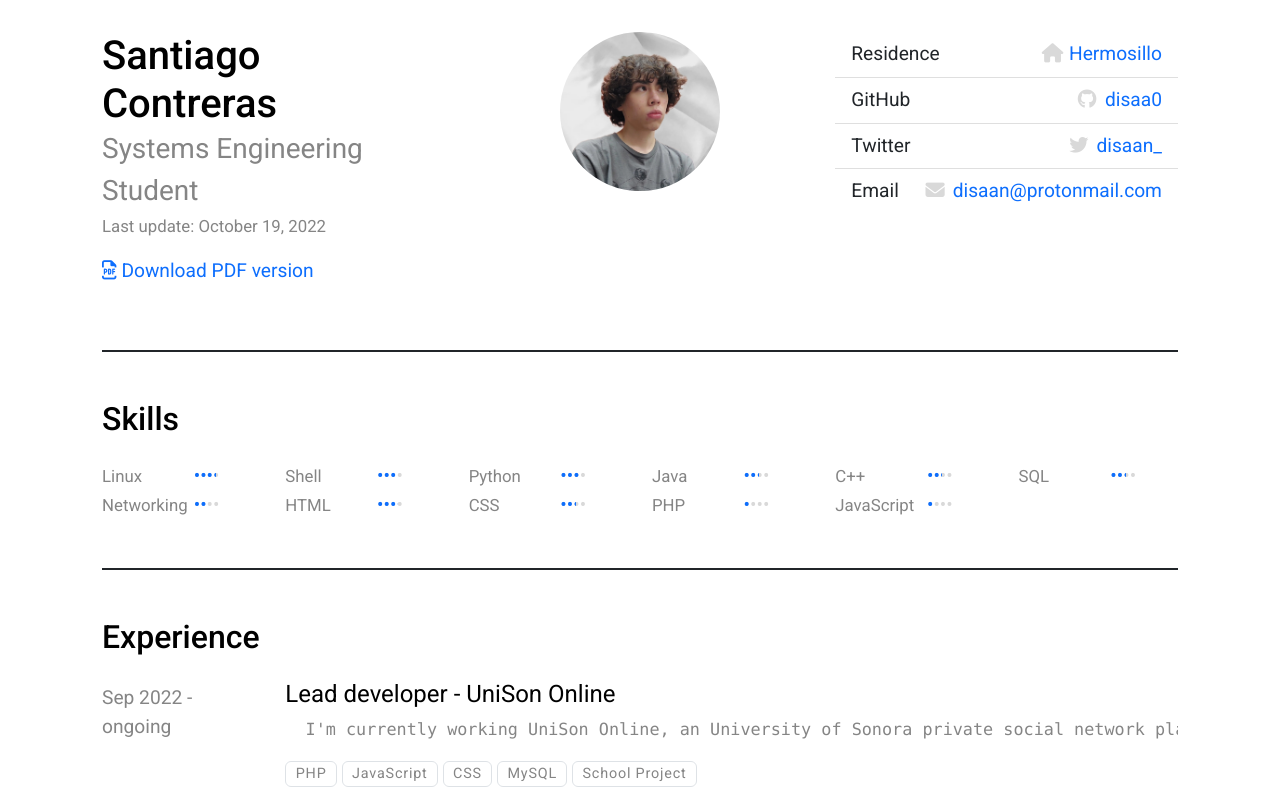
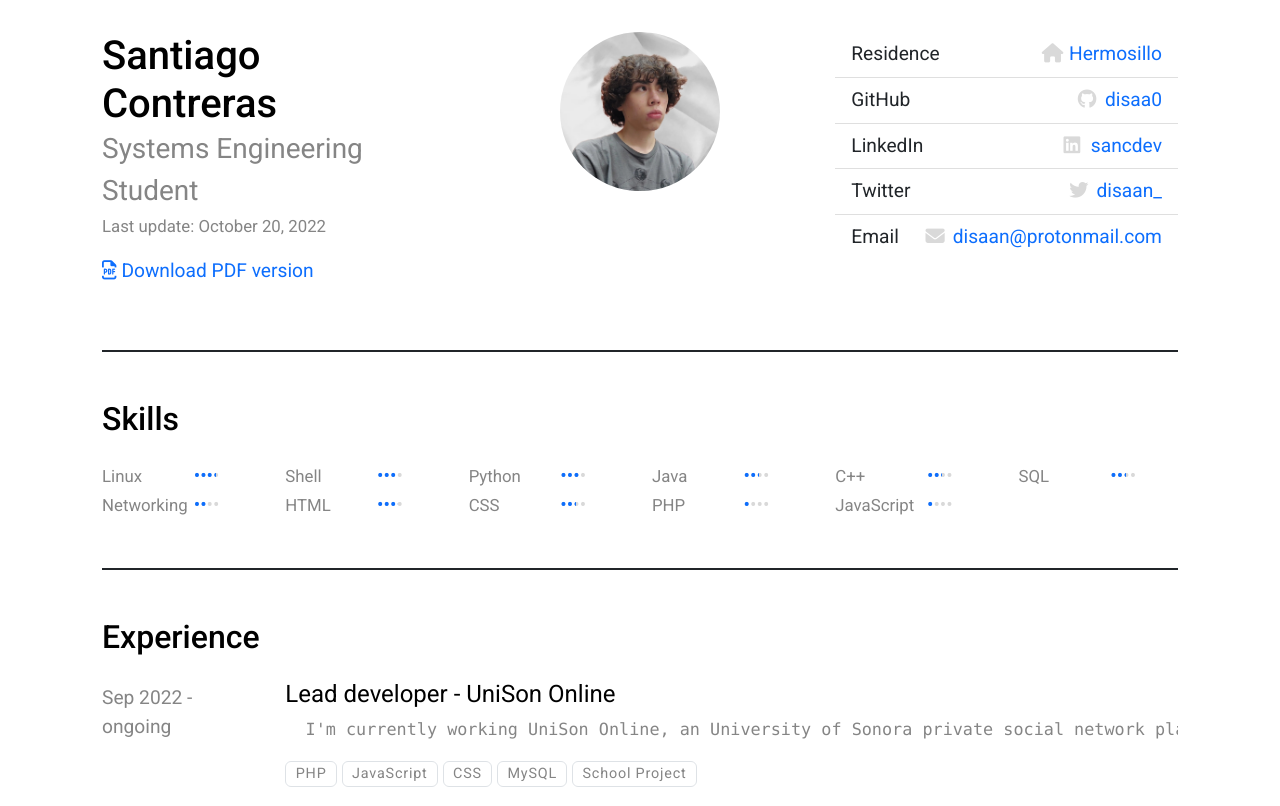
Before and after one commit to disaa0/cv, a plain HTML site: page index.html in a window 1280 px wide. Shown: the top 806 px of the page. Drawn offline with nearby package versions, Linux system fonts and the light colour scheme.

Commit message:
Deploying to gh-pages from  @ 1c91a7d84e9812f44863ed924cc3d562f4d08a5c 🚀

```diff
--- a/index.html
+++ b/index.html
@@ -24,7 +24,7 @@
                 </div>
                 <div>
                     <p>
-                        <time datetime="" class="small">Last update: October 19, 2022</time>
+                        <time datetime="" class="small">Last update: October 20, 2022</time>
                     </p>
                     <p>
                         <span class="screen"><a href="santiago-contreras.systems-engineering-student.pdf"><i class="far fa-file-pdf"></i>Download PDF version</a></span>
@@ -50,8 +50,14 @@
                 </a></span>
                     </li>
                     <li class="list-group-item d-flex justify-content-between align-items-start">
+                        <span class="text-nowrap">LinkedIn</span>
+                        <span class="text-nowrap"><a href="https://www.linkedin.com/in/sancdev/">
+                  <i class="fa-brands fa-linkedin fact-icon"></i>sancdev
+                </a></span>
+                    </li>
+                    <li class="list-group-item d-flex justify-content-between align-items-start">
                         <span class="text-nowrap">Twitter</span>
-                        <span class="text-nowrap"><a href="https://twitter.com/disaan0"><i class="fa-brands fa-twitter fact-icon"></i>disaan_</a></span>
+                        <span class="text-nowrap"><a href="https://twitter.com/disaan_"><i class="fa-brands fa-twitter fact-icon"></i>disaan_</a></span>
                     </li>
                     <li class="list-group-item d-flex justify-content-between align-items-start">
                         <span class="text-nowrap">Email</span>
```
Also changed, not shown: 1 other file.
